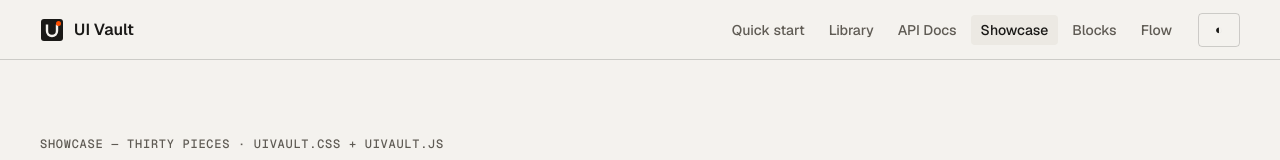
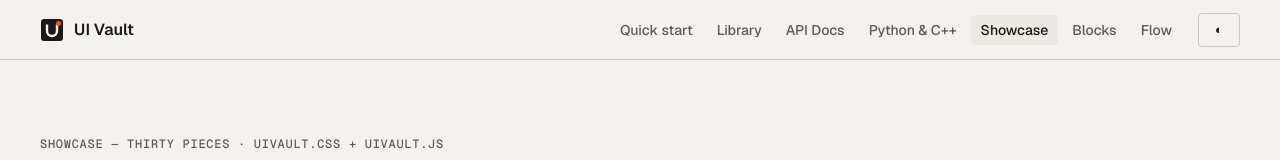
Before and after one commit to thenameiscobmarley/ui-vault, a plain HTML site: page showcase.html in a window 1280 px wide. Shown: the top 160 px of the page. Drawn offline with nearby package versions, Linux system fonts and the light colour scheme.

Commit message:
Showcase: link Code APIs

```diff
--- a/showcase.html
+++ b/showcase.html
@@ -76,7 +76,7 @@
 <header class="top">
   <a class="brand" href="./"><svg viewBox="0 0 24 24" width="24" height="24" aria-hidden="true"><rect x="1" y="1" width="22" height="22" rx="3" fill="currentColor"/><path d="M7 6.5v6.5a5 5 0 0 0 10 0V6.5" fill="none" stroke="var(--uv-bg)" stroke-width="2.4"/><circle cx="18.5" cy="5.5" r="2.5" fill="var(--uv-accent)"/></svg>UI Vault</a>
   <nav class="uv-nav" style="border:0;background:none;padding:0"><a href="quickstart.html">Quick start</a>
-    <a href="./">Library</a><a href="docs.html">API Docs</a><a class="is-active" href="showcase.html">Showcase</a><a href="blocks.html">Blocks</a><a href="app/">Flow</a>
+    <a href="./">Library</a><a href="docs.html">API Docs</a><a href="code.html">Python &amp; C++</a><a class="is-active" href="showcase.html">Showcase</a><a href="blocks.html">Blocks</a><a href="app/">Flow</a>
   </nav>
   <button class="uv-btn uv-btn--ghost uv-btn--icon uv-btn--sm" onclick="UV.theme('toggle')" data-tip="Theme" aria-label="Toggle theme">◐</button>
 </header>
```
